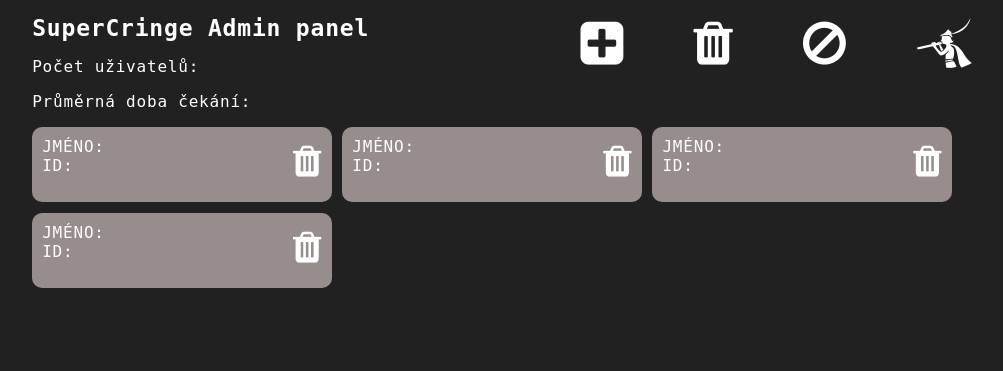
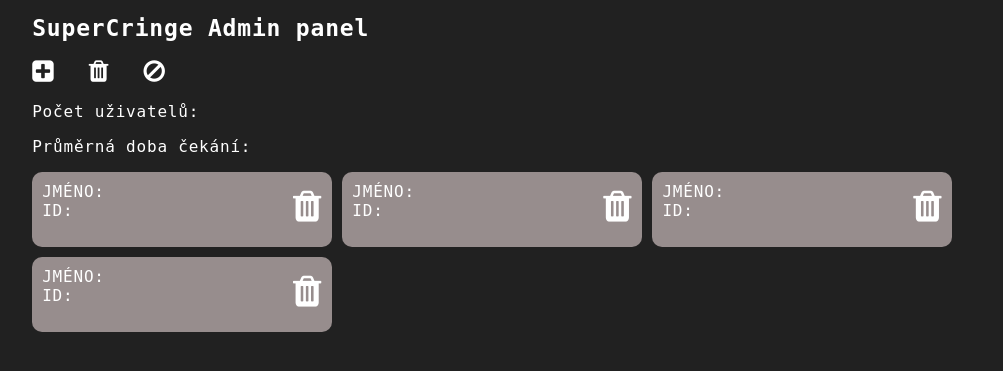
Before and after one commit to Plajta/QRFronta, a Flask app: template src/server/templates/index.html in a window 1280 px wide. Shown: the top 371 px of the page, without its empty margins (39-1042 px from the left). Run offline with Flask 2, Linux system fonts and the light colour scheme; the template is opened without the code that fills it, so the values that code supplies are empty; some libraries are stand-ins or nearby versions.

Commit message:
Updatnul jsem tlačítka

```diff
--- a/src/server/static/styles/style.css
+++ b/src/server/static/styles/style.css
@@ -161,10 +161,10 @@ h1 {
 }
 
 nav{
-  float: right;
+  /*float: right;*/
   margin-right: 5%;
-  font-size: 50px;
-  letter-spacing: 20px;
+  font-size: 25px;
+  letter-spacing: 10px;
 }
 
 /*Actual code*/
--- a/src/server/templates/index.html
+++ b/src/server/templates/index.html
@@ -10,14 +10,12 @@
     </head>
     <body>
     <div class="main">
+        <h1>SuperCringe Admin panel</h1>
         <nav>
             <i class="fa fa-plus-square" aria-hidden="true"></i>
             <i class="fa fa-trash" aria-hidden="true"></i>
             <i class="fa fa-ban" aria-hidden="true"></i>
-            <i class="fa fa-pied-piper-alt" aria-hidden="true"></i>
         </nav>
-
-        <h1>SuperCringe Admin panel</h1>
 
         <div id="MainPanel">
             <p id="Count">Počet uživatelů: </p>
```
